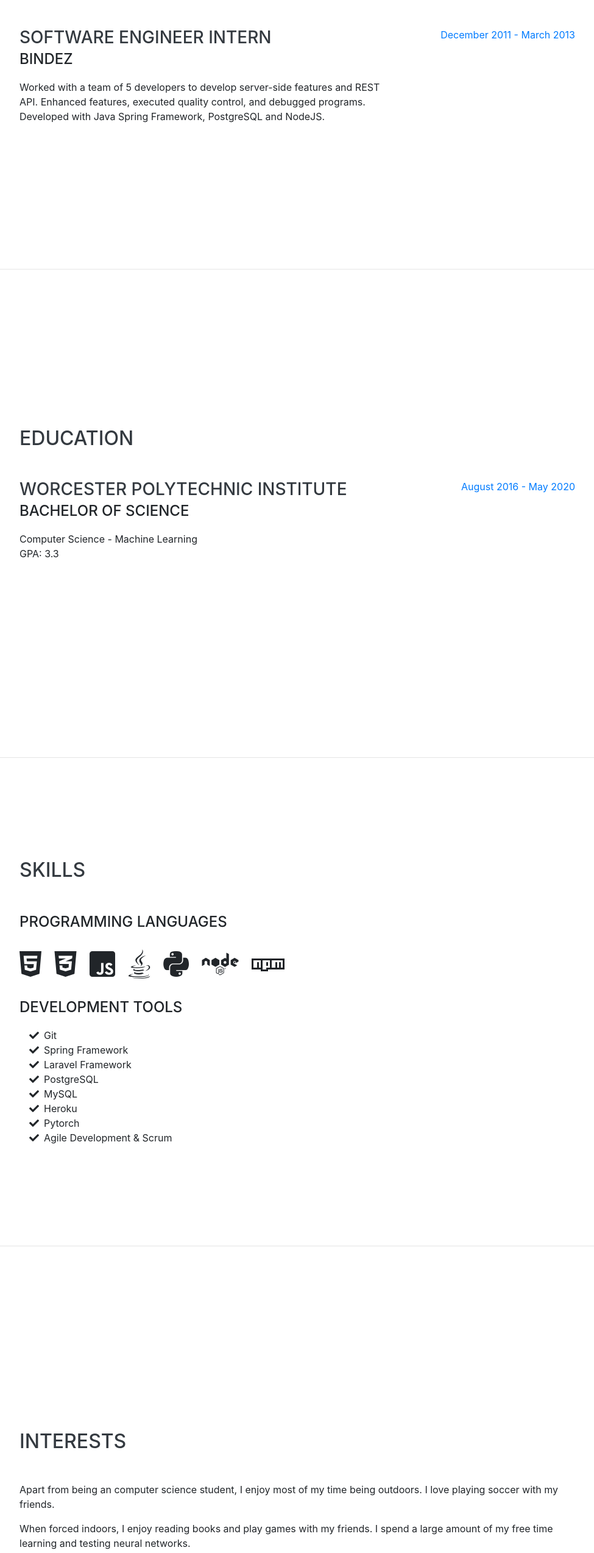
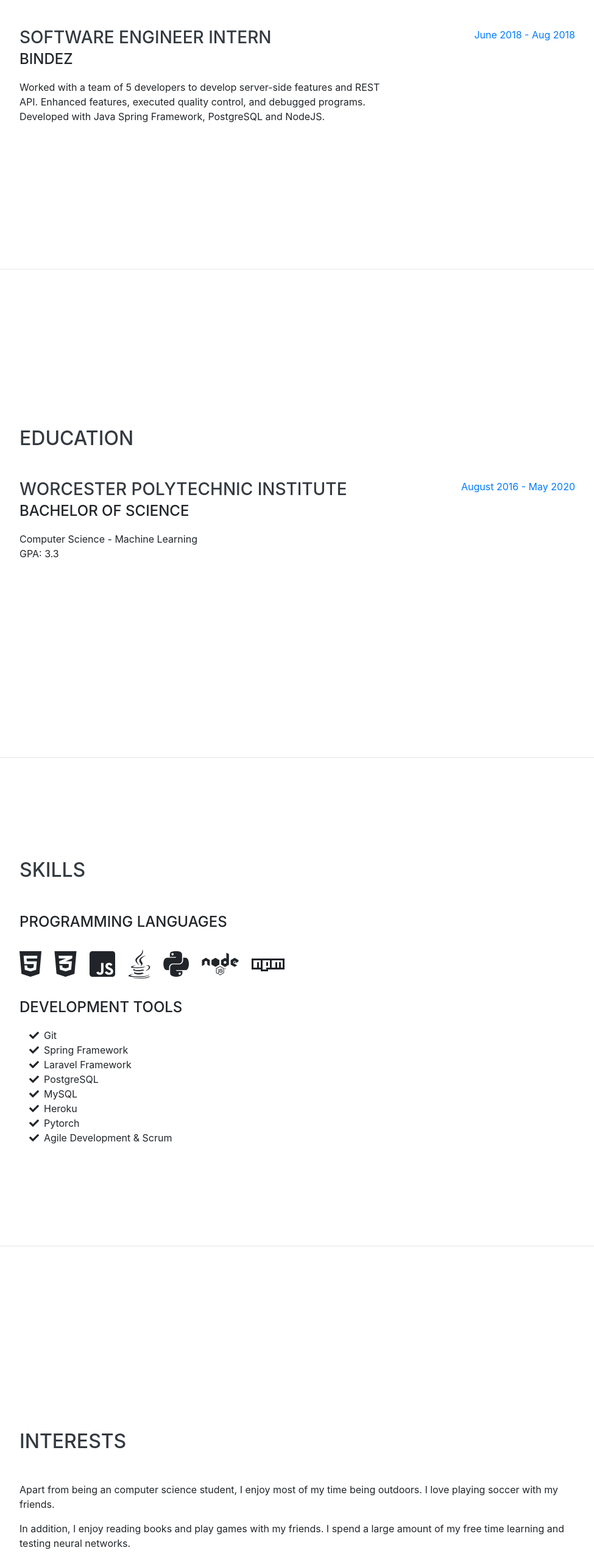
Before and after one commit to mmthant03/mmthant03.github.io, a website with bundled scripts: page index.html in a window 1280 px wide. Shown: the part 1160-3707 px from the top of the page at 61% size, without its empty margins (288-1263 px from the left). Built offline with nearby package versions, Linux system fonts and the light colour scheme; a web font is replaced by a local one.

Commit message:
fixed some text

```diff
--- a/index.html
+++ b/index.html
@@ -112,7 +112,7 @@
                     Developed with Java Spring Framework, PostgreSQL and NodeJS.</p>
           </div>
           <div class="resume-date text-md-right">
-            <span class="text-primary">December 2011 - March 2013</span>
+            <span class="text-primary">June 2018 - Aug 2018</span>
           </div>
         </div>
 
@@ -208,7 +208,7 @@
       <div class="w-100">
         <h2 class="mb-5">Interests</h2>
         <p>Apart from being an computer science student, I enjoy most of my time being outdoors. I love playing soccer with my friends.</p>
-        <p class="mb-0">When forced indoors, I enjoy reading books and play games with my friends. I spend a large amount of my free time learning and testing neural networks.</p>
+        <p class="mb-0">In addition, I enjoy reading books and play games with my friends. I spend a large amount of my free time learning and testing neural networks.</p>
       </div>
     </section>
 
```
